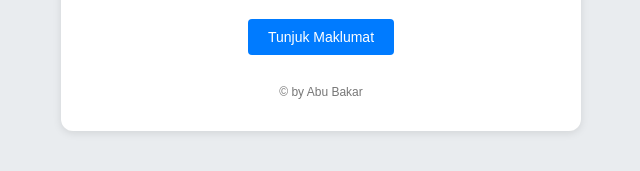
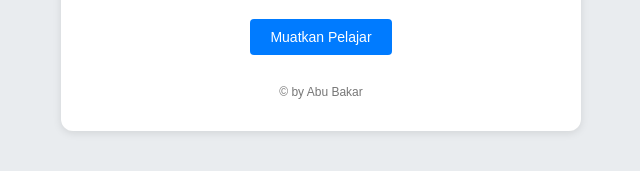
Before and after one commit to azuari/student-dashboard, a plain HTML site: page index.html in a window 1280 px wide. Shown: the part 239-410 px from the top of the page, 319-959 px from the left. Drawn offline with nearby package versions, Linux system fonts and the light colour scheme.

Commit message:
Update index.html

```diff
--- a/index.html
+++ b/index.html
@@ -23,7 +23,7 @@
       <select id="studentSelect" class="dropdown"></select>
     </div>
 
-    <button id="filter-btn" class="btn primary">Tunjuk Maklumat</button>
+    <button id="filter-btn" class="btn primary">Muatkan Pelajar</button>
 
     <div id="infoCard" class="info-card hidden">
       <p><strong>KOD KELAS:</strong> <span id="infoCode"></span></p>
```
